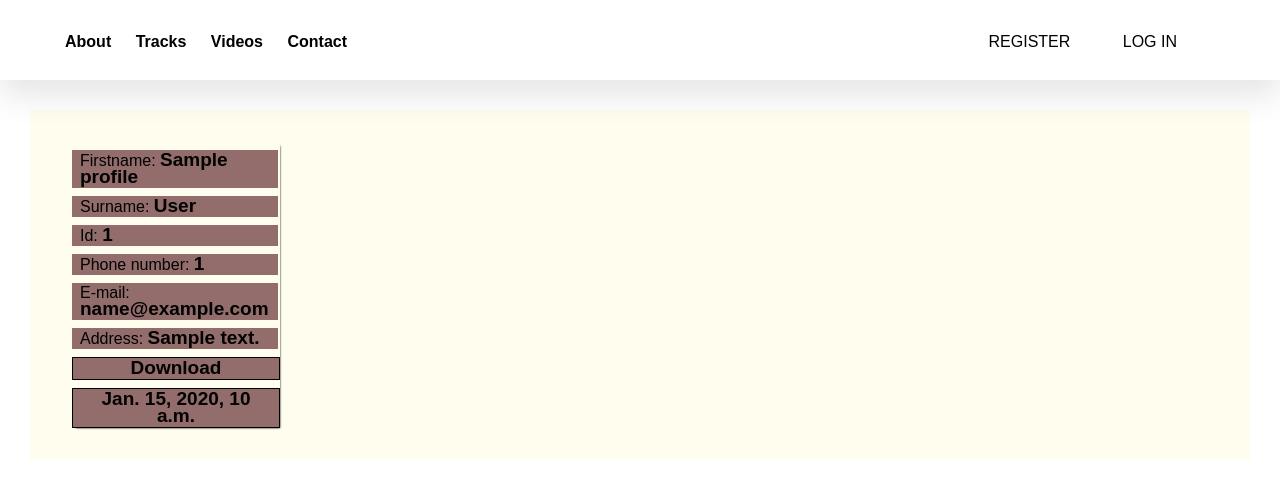
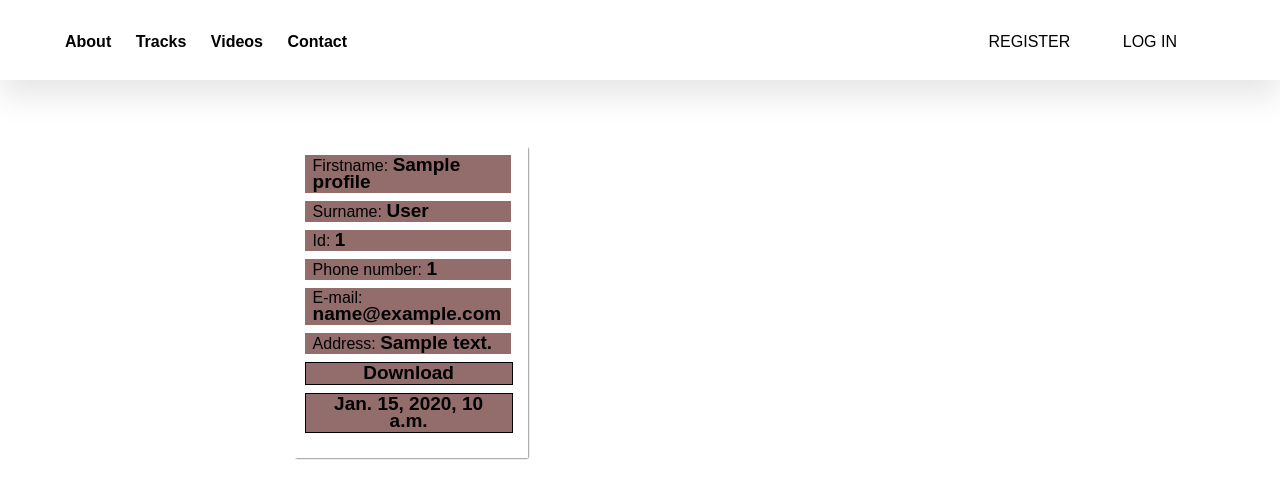
Before and after one commit to zssvaidar/py_formatter, a Django app: template src/templates/profiler/profile.html in a window 1280 px wide. Shown: the top 499 px of the page. Run offline with Django 3.2, Linux system fonts and the light colour scheme; the template is opened without the code that fills it: most values are stand-ins (such as "Sample title", 1, 10 or a date in 2020).

Commit message:
'env-vars-bug2'

```diff
--- a/src/static/css/nav.css
+++ b/src/static/css/nav.css
@@ -8,7 +8,7 @@
   left: 0;
 
 }
-.navigation {
+.navigation span{
   font-size: 16px;
 
 }
--- a/src/static/css/style.css
+++ b/src/static/css/style.css
@@ -8,13 +8,15 @@ a {
   text-decoration: none;
   color: #000;
 }
+.content {
+  width: 66%;
+  margin:auto;
+}
 
 .ribbon {
   margin: 110px 30px 0;
   display: flex;
   flex-wrap: wrap;
-  background-color: #fffeee;
-
 }
 
 .card {
@@ -22,8 +24,9 @@ a {
   flex-direction: column;
   justify-content:space-between;
   margin:32px 42px;
-  box-shadow: 2px 2px 2px -2px black;
+  padding:5px 15px 25px;
 
+  box-shadow: 3px 3px 2px -3px black;
 }
 
 .card a {
```
Also changed, not shown: src/static/db.sqlite3 (added), 1 other file.
